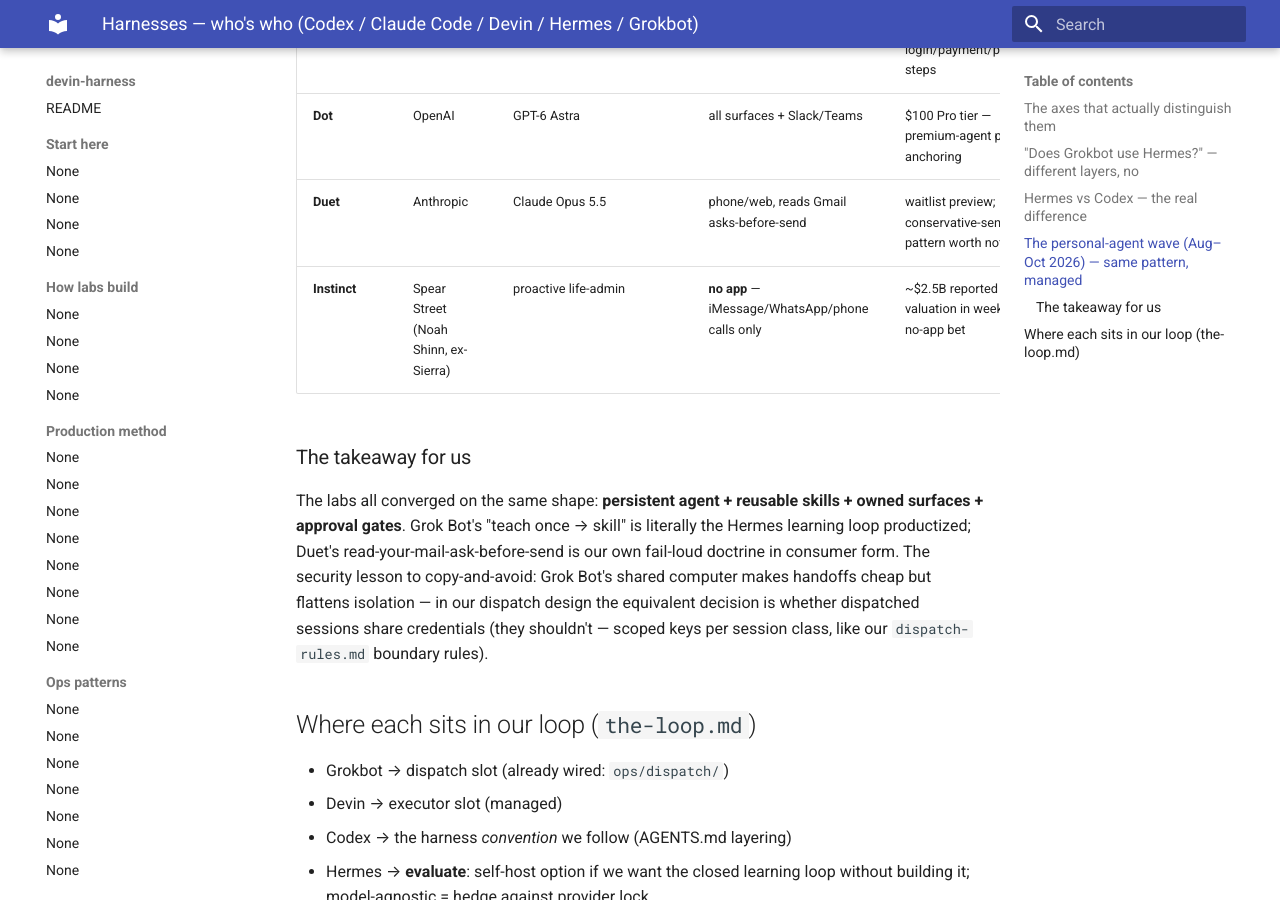
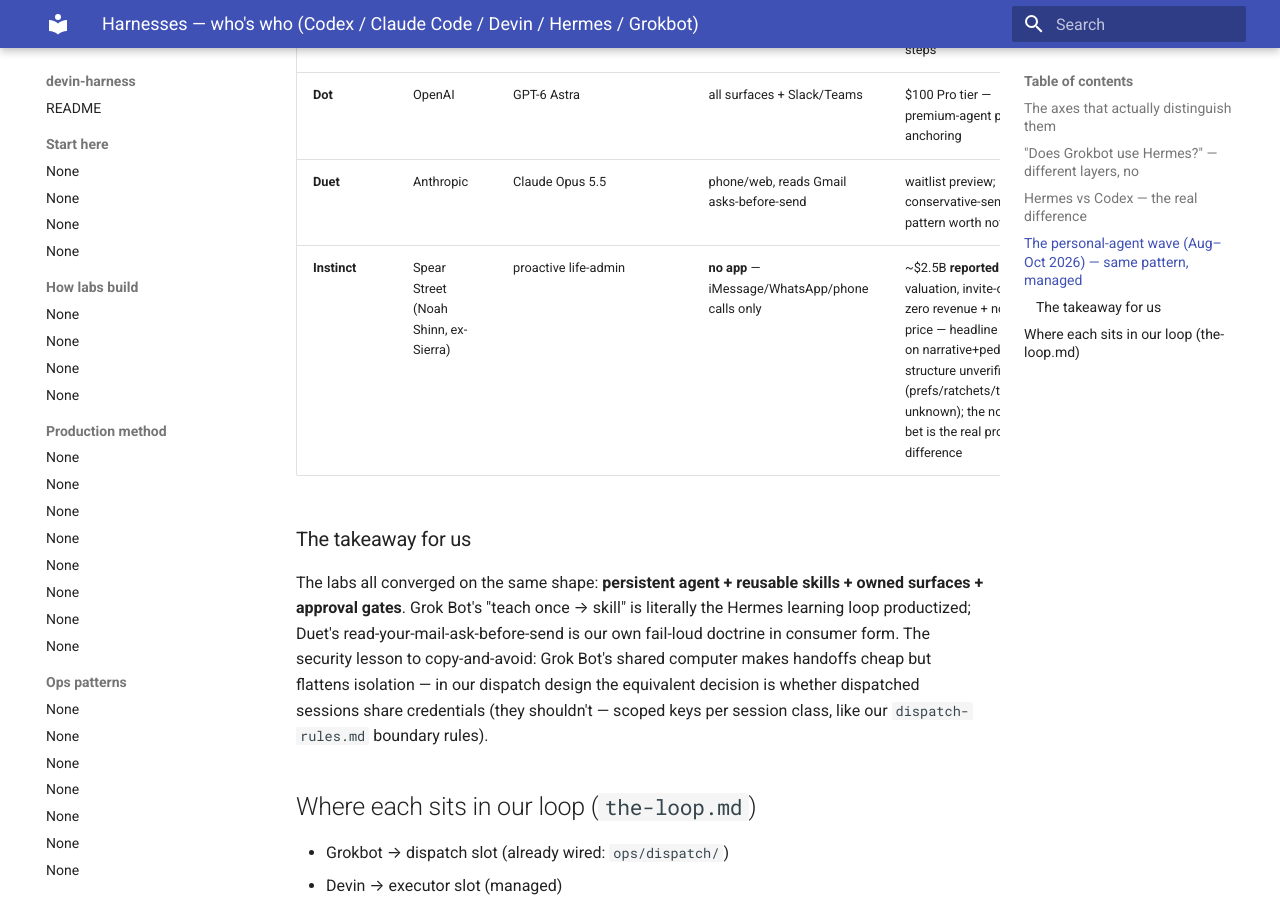
Before and after one commit to signalgap9-del/devin-harness, an MkDocs documentation site: the page built from docs/harnesses.md, in a window 1280 px wide and 900 px high, scrolled down 2255 px. Built offline with MkDocs 1.6.1 and Material for MkDocs 9.7.7, drawn with Linux system fonts in a browser that asks for light colours.

Commit message:
harnesses: mark Instinct valuation as reported-not-verified, note narrative-priced structure

```diff
--- a/docs/harnesses.md
+++ b/docs/harnesses.md
@@ -54,7 +54,7 @@ teammate that learns procedures," i.e. **Hermes-flavored by design**:
 | **Muse** | Meta, Sept 8 | reads IG/FB analytics, Shopify/Stripe/Slack/Notion; drafts, you approve | phone/web/WhatsApp | consumer-scale proof (5–8M downloads first month, #1 US App Store); stalls at login/payment/publish steps |
 | **Dot** | OpenAI | GPT-6 Astra | all surfaces + Slack/Teams | $100 Pro tier — premium-agent price anchoring |
 | **Duet** | Anthropic | Claude Opus 5.5 | phone/web, reads Gmail asks-before-send | waitlist preview; conservative-send pattern worth noting |
-| **Instinct** | Spear Street (Noah Shinn, ex-Sierra) | proactive life-admin | **no app** — iMessage/WhatsApp/phone calls only | ~$2.5B reported valuation in weeks; the no-app bet |
+| **Instinct** | Spear Street (Noah Shinn, ex-Sierra) | proactive life-admin | **no app** — iMessage/WhatsApp/phone calls only | ~$2.5B **reported** valuation, invite-only + zero revenue + no public price — headline priced on narrative+pedigree, structure unverified (prefs/ratchets/tranches unknown); the no-app bet is the real product difference |
 
 ### The takeaway for us
 
```
